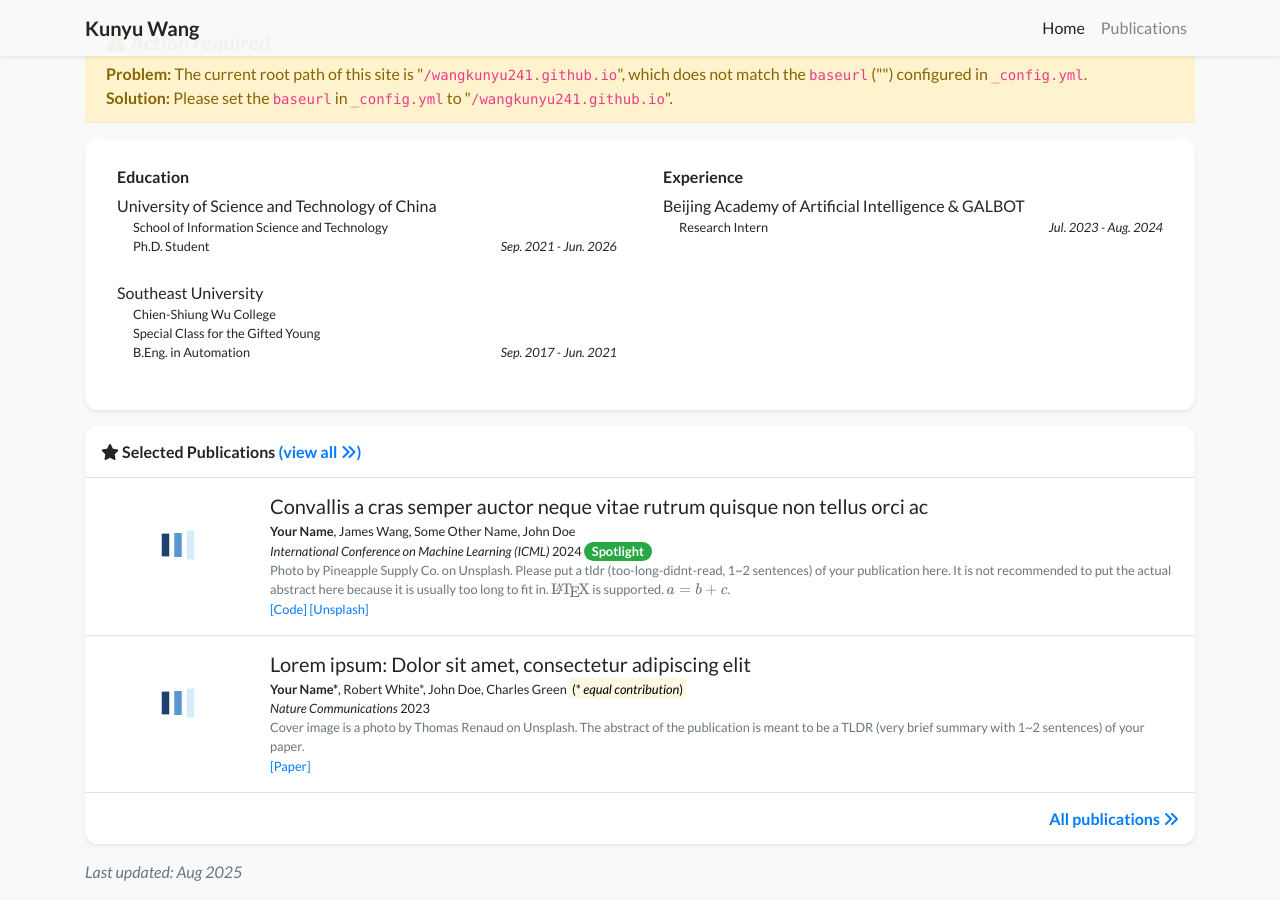
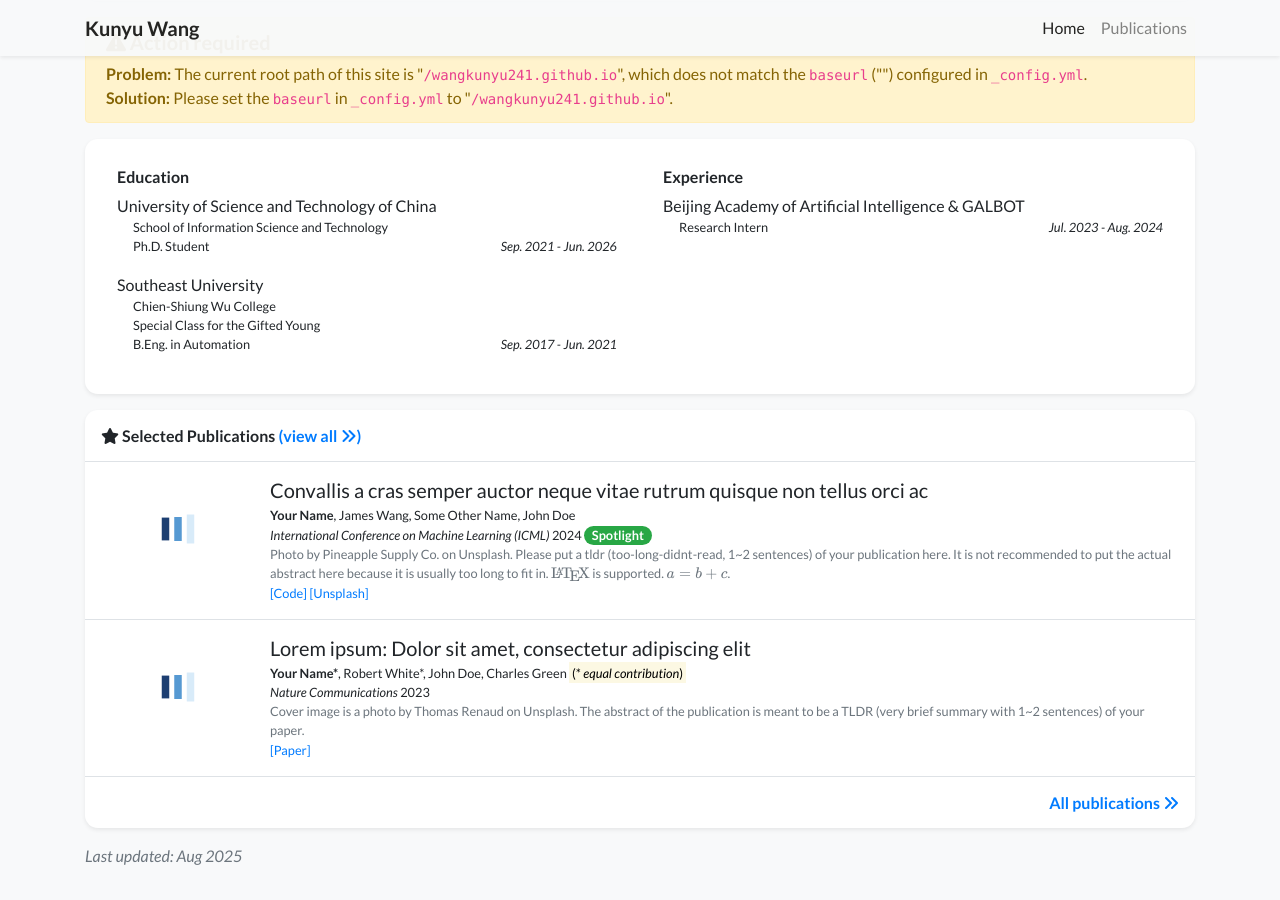
Before and after one commit to wangkunyu241/wangkunyu241.github.io, a Jekyll site: the page built from index.html, in a window 1280 px wide and 900 px high, scrolled down 706 px. Built offline with Jekyll 4.4.1, drawn with Linux system fonts in a browser that asks for light colours; nearby versions of some CDN libraries; a style sheet for code colours, icons or effects is not loaded.

Commit message:
Update experience_card.html

```diff
--- a/_includes/widgets/experience_card.html
+++ b/_includes/widgets/experience_card.html
@@ -10,7 +10,7 @@
               <h6>Education</h6>
               <ul class="list-unstyled mb-1">
                 {% for item in site.data.profile.education %}
-                <li class="mb-4">
+                <li class="mb-3">
                   <div>
                     <div>{{ item.name }}</div>
                     <div class="small ml-3">{{ item.dept }}</div>
@@ -32,7 +32,7 @@
               <h6>Experience</h6>
               <ul class="list-unstyled mb-1">
                 {% for item in site.data.profile.experience %}
-                <li class="mb-4">
+                <li class="mb-3">
                   <div>
                     <div>{{ item.name }}</div>
                     <div class="small ml-3">{{ item.dept }}</div>
```
